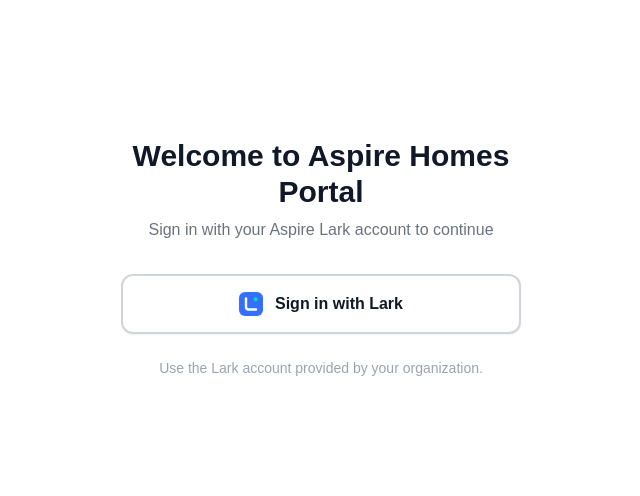
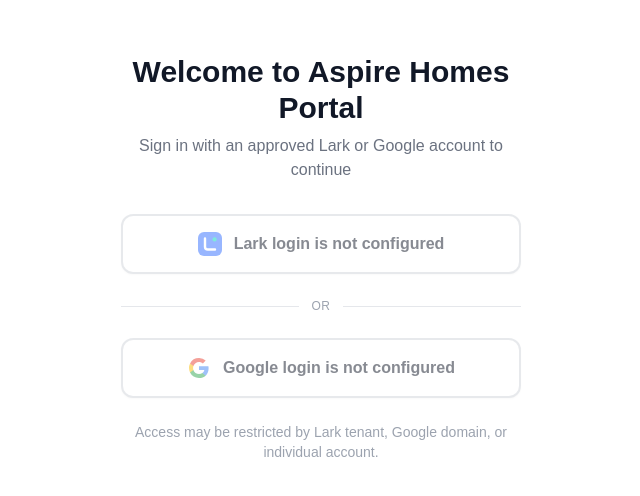
Before and after one commit to aireflags/aspire-site, a Next.js app: page /welcome in a window 1280 px wide. Shown: the part 142-638 px from the top of the page, without its empty margins (319-959 px from the left). Built offline with nearby package versions, Linux system fonts and the light colour scheme; no server answers.

Commit message:
Support Google and Lark sign-in together

```diff
--- a/app/api/auth/config-status/route.ts
+++ b/app/api/auth/config-status/route.ts
@@ -5,21 +5,29 @@ export async function GET() {
     AUTH_SECRET: !!process.env.AUTH_SECRET,
     LARK_CLIENT_ID: !!process.env.LARK_CLIENT_ID,
     LARK_CLIENT_SECRET: !!process.env.LARK_CLIENT_SECRET,
+    GOOGLE_CLIENT_ID: !!process.env.GOOGLE_CLIENT_ID,
+    GOOGLE_CLIENT_SECRET: !!process.env.GOOGLE_CLIENT_SECRET,
   }
 
+  const providerStatus = {
+    lark: envStatus.LARK_CLIENT_ID && envStatus.LARK_CLIENT_SECRET,
+    google: envStatus.GOOGLE_CLIENT_ID && envStatus.GOOGLE_CLIENT_SECRET,
+  }
+  const configuredProviders = Object.entries(providerStatus)
+    .filter(([, configured]) => configured)
+    .map(([provider]) => provider)
   const hasValidConfig =
-    envStatus.AUTH_SECRET &&
-    envStatus.LARK_CLIENT_ID &&
-    envStatus.LARK_CLIENT_SECRET
+    envStatus.AUTH_SECRET && configuredProviders.length > 0
 
   return NextResponse.json({
     status: hasValidConfig ? 'ok' : 'error',
     message: hasValidConfig
-      ? 'Lark authentication configuration is valid'
-      : 'Authentication configuration error: missing required environment variables',
+      ? 'Authentication configuration is valid'
+      : 'Authentication configuration error: set AUTH_SECRET and at least one complete OAuth provider',
     environment: process.env.NODE_ENV,
     allSet: hasValidConfig,
     envStatus,
-    providers: hasValidConfig ? ['lark'] : [],
+    providers: configuredProviders,
+    providerStatus,
   })
 }
--- a/app/api/debug/auth/route.ts
+++ b/app/api/debug/auth/route.ts
@@ -10,15 +10,21 @@ export async function GET() {
     configuration: {
       baseUrl,
       basePath,
-      callbackUrl: `${baseUrl}${basePath}/callback/lark`,
-      signInUrl: `${baseUrl}${basePath}/signin/lark`,
-      expectedLarkRedirectUrl: `${baseUrl}${basePath}/callback/lark`,
+      providers: {
+        lark: {
+          callbackUrl: `${baseUrl}${basePath}/callback/lark`,
+          signInUrl: `${baseUrl}${basePath}/signin/lark`,
+        },
+        google: {
+          callbackUrl: `${baseUrl}${basePath}/callback/google`,
+          signInUrl: `${baseUrl}${basePath}/signin/google`,
+        },
+      },
     },
     instructions: {
-      step1: 'Open the app in the Lark Developer Console',
-      step2: 'Go to Development Configuration > Security Settings',
-      step3: 'Add the exact callbackUrl shown above to Redirect URLs',
-      step4: 'Save and restart your dev server',
+      lark: 'Add the exact Lark callbackUrl to Lark Developer Console > Development Configuration > Security Settings.',
+      google: 'Add the exact Google callbackUrl to Google Cloud Console > OAuth client > Authorized redirect URIs.',
+      final: 'Save the provider settings and restart your development server.',
     }
   })
 }
--- a/app/api/debug/env/route.ts
+++ b/app/api/debug/env/route.ts
@@ -7,6 +7,10 @@ export async function GET() {
     LARK_CLIENT_SECRET: !!process.env.LARK_CLIENT_SECRET,
     LARK_ALLOWED_TENANT_KEYS: !!process.env.LARK_ALLOWED_TENANT_KEYS,
     LARK_ALLOWED_OPEN_IDS: !!process.env.LARK_ALLOWED_OPEN_IDS,
+    GOOGLE_CLIENT_ID: !!process.env.GOOGLE_CLIENT_ID,
+    GOOGLE_CLIENT_SECRET: !!process.env.GOOGLE_CLIENT_SECRET,
+    GOOGLE_ALLOWED_DOMAINS: !!process.env.GOOGLE_ALLOWED_DOMAINS,
+    GOOGLE_ALLOWED_EMAILS: !!process.env.GOOGLE_ALLOWED_EMAILS,
     GEMINI_API_KEY: !!process.env.GEMINI_API_KEY,
     GOOGLE_GENAI_USE_VERTEXAI: !!process.env.GOOGLE_GENAI_USE_VERTEXAI,
     GOOGLE_CLOUD_PROJECT: !!process.env.GOOGLE_CLOUD_PROJECT,
@@ -19,10 +23,15 @@ export async function GET() {
     status: 'ok',
     environment: process.env.NODE_ENV,
     variables: envCheck,
-    authConfigured:
+    authConfigured: Boolean(
       envCheck.AUTH_SECRET &&
-      envCheck.LARK_CLIENT_ID &&
-      envCheck.LARK_CLIENT_SECRET,
+        ((envCheck.LARK_CLIENT_ID && envCheck.LARK_CLIENT_SECRET) ||
+          (envCheck.GOOGLE_CLIENT_ID && envCheck.GOOGLE_CLIENT_SECRET)),
+    ),
+    providers: {
+      lark: envCheck.LARK_CLIENT_ID && envCheck.LARK_CLIENT_SECRET,
+      google: envCheck.GOOGLE_CLIENT_ID && envCheck.GOOGLE_CLIENT_SECRET,
+    },
     geminiConfigured:
       envCheck.GEMINI_API_KEY ||
       (envCheck.GOOGLE_GENAI_USE_VERTEXAI &&
--- a/app/welcome/page.tsx
+++ b/app/welcome/page.tsx
@@ -2,7 +2,16 @@
 
 import { Suspense, useEffect, useState } from 'react'
 import { useSearchParams, useRouter } from 'next/navigation'
-import { handleLarkSignIn } from './actions'
+import {
+  handleProviderSignIn,
+  type SignInProvider,
+} from './actions'
+
+interface ConfigStatus {
+  isValid: boolean
+  loading: boolean
+  providers: SignInProvider[]
+}
 
 export default function WelcomePage() {
   return (
@@ -17,8 +26,13 @@ function WelcomeContent() {
   const searchParams = useSearchParams()
   const callbackUrl = searchParams.get('callbackUrl') || '/home'
   const error = searchParams.get('error')
-  const [configStatus, setConfigStatus] = useState<{ isValid: boolean; loading: boolean }>({ isValid: false, loading: true })
-  const [isSigningIn, setIsSigningIn] = useState(false)
+  const [configStatus, setConfigStatus] = useState<ConfigStatus>({
+    isValid: false,
+    loading: true,
+    providers: [],
+  })
+  const [signingInProvider, setSigningInProvider] =
+    useState<SignInProvider | null>(null)
 
   // Check configuration status
   useEffect(() => {
@@ -28,7 +42,14 @@ function WelcomeContent() {
         const data = await response.json()
         const isValid = data.status === 'ok' && data.allSet
 
-        setConfigStatus({ isValid, loading: false })
+        const providers = Array.isArray(data.providers)
+          ? data.providers.filter(
+              (provider: unknown): provider is SignInProvider =>
+                provider === 'lark' || provider === 'google'
+            )
+          : []
+
+        setConfigStatus({ isValid, loading: false, providers })
 
         // Clear Configuration error if config is now valid
         if (isValid && error === 'Configuration') {
@@ -38,7 +59,7 @@ function WelcomeContent() {
         }
       } catch (err) {
         console.error('Failed to check config:', err)
-        setConfigStatus({ isValid: false, loading: false })
+        setConfigStatus({ isValid: false, loading: false, providers: [] })
       }
     }
 
@@ -46,21 +67,24 @@ function WelcomeContent() {
   }, [error, router])
 
   // Handle sign-in button click
-  const handleSignIn = async () => {
-    setIsSigningIn(true)
+  const handleSignIn = async (provider: SignInProvider) => {
+    if (!configStatus.providers.includes(provider)) return
+
+    setSigningInProvider(provider)
     try {
-      await handleLarkSignIn(callbackUrl)
+      await handleProviderSignIn(provider, callbackUrl)
     } catch (err) {
       console.error('Sign in error:', err)
-      setIsSigningIn(false)
+      setSigningInProvider(null)
     }
   }
 
   // 错误消息映射
   const errorMessages: Record<string, string> = {
-    Configuration: 'Configuration error: check AUTH_SECRET, LARK_CLIENT_ID, and LARK_CLIENT_SECRET.',
-    AccessDenied: 'Access denied: your Lark account is not authorized for this portal.',
-    Verification: 'Lark verification failed. Please try again.',
+    Configuration: 'Configuration error: check AUTH_SECRET and the selected OAuth provider credentials.',
+    AccessDenied: 'Access denied: this account is not authorized for the portal.',
+    Verification: 'Account verification failed. Please try again.',
+    OAuthAccountNotLinked: 'This email is already connected through a different sign-in method.',
     Default: 'Sign-in failed. Please try again.'
   }
 
@@ -76,7 +100,7 @@ function WelcomeContent() {
             Welcome to Aspire Homes Portal
           </h1>
           <p className="text-gray-500">
-            Sign in with your Aspire Lark account to continue
+            Sign in with an approved Lark or Google account to continue
           </p>
         </div>
 
@@ -85,15 +109,19 @@ function WelcomeContent() {
             <p className="text-red-800 text-sm font-medium">⚠️ {errorMessage}</p>
             {error === 'Configuration' && (
               <p className="text-red-600 text-xs mt-2">
-                Add the required authentication variables in Vercel and redeploy.
+                Add the required server environment variables and restart the app.
               </p>
             )}
           </div>
         )}
 
         <button
-          onClick={handleSignIn}
-          disabled={isSigningIn}
+          onClick={() => handleSignIn('lark')}
+          disabled={
+            configStatus.loading ||
+            !configStatus.providers.includes('lark') ||
+            signingInProvider !== null
+          }
           className="w-full flex items-center justify-center gap-3 px-6 py-4 bg-white border-2 border-gray-300 rounded-xl hover:bg-gray-50 hover:border-gray-400 transition-colors shadow-sm disabled:opacity-50 disabled:cursor-not-allowed"
         >
           <svg className="w-6 h-6" viewBox="0 0 24 24" aria-hidden="true">
@@ -102,12 +130,46 @@ function WelcomeContent() {
             <circle cx="16.6" cy="7.4" r="2.1" fill="#00D6B9" />
           </svg>
           <span className="text-gray-900 font-semibold">
-            {isSigningIn ? 'Connecting to Lark...' : 'Sign in with Lark'}
+            {signingInProvider === 'lark'
+              ? 'Connecting to Lark...'
+              : configStatus.loading || configStatus.providers.includes('lark')
+                ? 'Sign in with Lark'
+                : 'Lark login is not configured'}
+          </span>
+        </button>
+
+        <div className="flex items-center gap-3" aria-hidden="true">
+          <div className="h-px flex-1 bg-gray-200" />
+          <span className="text-xs font-medium uppercase tracking-wider text-gray-400">or</span>
+          <div className="h-px flex-1 bg-gray-200" />
+        </div>
+
+        <button
+          onClick={() => handleSignIn('google')}
+          disabled={
+            configStatus.loading ||
+            !configStatus.providers.includes('google') ||
+            signingInProvider !== null
+          }
+          className="w-full flex items-center justify-center gap-3 px-6 py-4 bg-white border-2 border-gray-300 rounded-xl hover:bg-gray-50 hover:border-gray-400 transition-colors shadow-sm disabled:opacity-50 disabled:cursor-not-allowed"
+        >
+          <svg className="w-6 h-6" viewBox="0 0 24 24" aria-hidden="true">
+            <path fill="#4285F4" d="M21.6 12.23c0-.71-.06-1.4-.18-2.07H12v3.91h5.38a4.6 4.6 0 0 1-2 3.02v2.54h3.24c1.9-1.75 2.98-4.32 2.98-7.4Z" />
+            <path fill="#34A853" d="M12 22c2.7 0 4.97-.9 6.62-2.37l-3.24-2.54c-.9.6-2.05.96-3.38.96-2.61 0-4.82-1.76-5.61-4.13H3.04v2.62A10 10 0 0 0 12 22Z" />
+            <path fill="#FBBC05" d="M6.39 13.92A6 6 0 0 1 6.08 12c0-.67.12-1.32.31-1.92V7.46H3.04A10 10 0 0 0 2 12c0 1.61.38 3.14 1.04 4.54l3.35-2.62Z" />
+            <path fill="#EA4335" d="M12 5.95c1.47 0 2.79.5 3.83 1.5l2.87-2.87A9.62 9.62 0 0 0 12 2a10 10 0 0 0-8.96 5.46l3.35 2.62C7.18 7.71 9.39 5.95 12 5.95Z" />
+          </svg>
+          <span className="text-gray-900 font-semibold">
+            {signingInProvider === 'google'
+              ? 'Connecting to Google...'
+              : configStatus.loading || configStatus.providers.includes('google')
+                ? 'Sign in with Google'
+                : 'Google login is not configured'}
           </span>
         </button>
 
         <p className="text-sm text-gray-400 mt-4">
-          Use the Lark account provided by your organization.
+          Access may be restricted by Lark tenant, Google domain, or individual account.
         </p>
       </div>
     </div>
--- a/auth.ts
+++ b/auth.ts
@@ -1,4 +1,5 @@
 import NextAuth from "next-auth"
+import Google, { type GoogleProfile } from "next-auth/providers/google"
 import Lark, { type LarkProfile } from "@/lib/lark-provider"
 
 function envList(name: string): string[] {
@@ -10,20 +11,42 @@ function envList(name: string): string[] {
 
 const ALLOWED_TENANT_KEYS = envList("LARK_ALLOWED_TENANT_KEYS")
 const ALLOWED_OPEN_IDS = envList("LARK_ALLOWED_OPEN_IDS")
+const GOOGLE_ALLOWED_EMAILS = envList("GOOGLE_ALLOWED_EMAILS").map((value) =>
+  value.toLowerCase(),
+)
+const GOOGLE_ALLOWED_DOMAINS = envList("GOOGLE_ALLOWED_DOMAINS").map((value) =>
+  value.toLowerCase().replace(/^@/, ""),
+)
+
+const LARK_CONFIGURED = Boolean(
+  process.env.LARK_CLIENT_ID && process.env.LARK_CLIENT_SECRET,
+)
+const GOOGLE_CONFIGURED = Boolean(
+  process.env.GOOGLE_CLIENT_ID && process.env.GOOGLE_CLIENT_SECRET,
+)
 
 export const { handlers, auth, signIn, signOut } = NextAuth({
   providers: [
+    ...(LARK_CONFIGURED
+      ? [
           Lark({
-      clientId: process.env.LARK_CLIENT_ID ?? "",
-      clientSecret: process.env.LARK_CLIENT_SECRET ?? "",
+            clientId: process.env.LARK_CLIENT_ID!,
+            clientSecret: process.env.LARK_CLIENT_SECRET!,
           }),
+        ]
+      : []),
+    ...(GOOGLE_CONFIGURED
+      ? [
+          Google({
+            clientId: process.env.GOOGLE_CLIENT_ID!,
+            clientSecret: process.env.GOOGLE_CLIENT_SECRET!,
+          }),
+        ]
+      : []),
   ],
   callbacks: {
     async signIn({ account, profile }) {
-      if (account?.provider !== "lark") {
-        return false
-      }
-
+      if (account?.provider === "lark") {
         const larkProfile = profile as LarkProfile | undefined
         if (!larkProfile?.open_id) {
           return "/welcome?error=AccessDenied"
@@ -45,11 +68,44 @@ export const { handlers, auth, signIn, signOut } = NextAuth({
         }
 
         return true
+      }
+
+      if (account?.provider === "google") {
+        const googleProfile = profile as GoogleProfile | undefined
+        const email = googleProfile?.email?.trim().toLowerCase()
+        const domain = email?.split("@").at(-1)
+
+        if (!email || !domain || googleProfile?.email_verified !== true) {
+          return "/welcome?error=AccessDenied"
+        }
+
+        if (
+          GOOGLE_ALLOWED_EMAILS.length > 0 &&
+          !GOOGLE_ALLOWED_EMAILS.includes(email)
+        ) {
+          return "/welcome?error=AccessDenied"
+        }
+
+        if (
+          GOOGLE_ALLOWED_DOMAINS.length > 0 &&
+          !GOOGLE_ALLOWED_DOMAINS.includes(domain)
+        ) {
+          return "/welcome?error=AccessDenied"
+        }
+
+        return true
+      }
+
+      return false
     },
     jwt({ token, user, account, profile }) {
-      if (account?.provider === "lark") {
+      if (account) {
         token.id = account.providerAccountId
-        token.tenantKey = (profile as LarkProfile | undefined)?.tenant_key
+        token.provider = account.provider
+        token.tenantKey =
+          account.provider === "lark"
+            ? (profile as LarkProfile | undefined)?.tenant_key
+            : undefined
       } else if (user) {
         token.id = user.id
       }
@@ -64,6 +120,10 @@ export const { handlers, auth, signIn, signOut } = NextAuth({
         session.user.id = token.id as string
         session.user.tenantKey =
           typeof token.tenantKey === "string" ? token.tenantKey : undefined
+        session.user.provider =
+          token.provider === "lark" || token.provider === "google"
+            ? token.provider
+            : undefined
       }
       return session
     },
--- a/types/next-auth.d.ts
+++ b/types/next-auth.d.ts
@@ -5,6 +5,7 @@ declare module "next-auth" {
     user: DefaultSession["user"] & {
       id: string
       tenantKey?: string
+      provider?: "lark" | "google"
     }
   }
 }
@@ -13,5 +14,6 @@ declare module "next-auth/jwt" {
   interface JWT {
     id?: string
     tenantKey?: string
+    provider?: string
   }
 }
```
Also changed, not shown: app/welcome/actions.ts (+7 -2 lines), 2 other files (tests, documents, lock files or other folders). Lines whose indentation alone changed are shown as unchanged.
